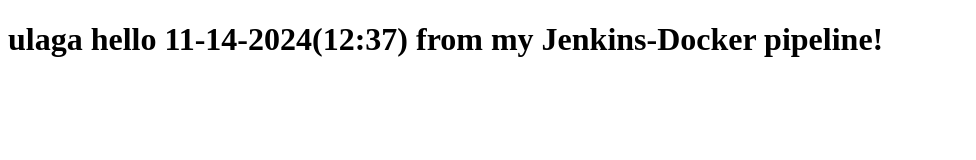
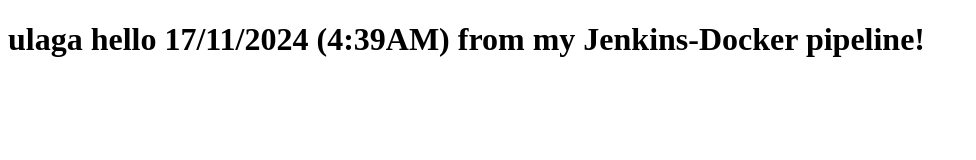
Before and after one commit to Ulaganathakalathi/jenkins_test, a plain HTML site: page index.html in a window 1280 px wide. Shown: the whole page, without its empty margins (0-976 px from the left). Drawn offline with Linux system fonts and the light colour scheme.

Commit message:
Update index.html

```diff
--- a/index.html
+++ b/index.html
@@ -4,5 +4,5 @@
   <title>Welcome</title>
 </head>
 <body>
-  <h1>ulaga hello 11-14-2024(12:37) from my Jenkins-Docker pipeline!</h1>
+  <h1>ulaga hello 17/11/2024 (4:39AM) from my Jenkins-Docker pipeline!</h1>
 </body></html>
```
